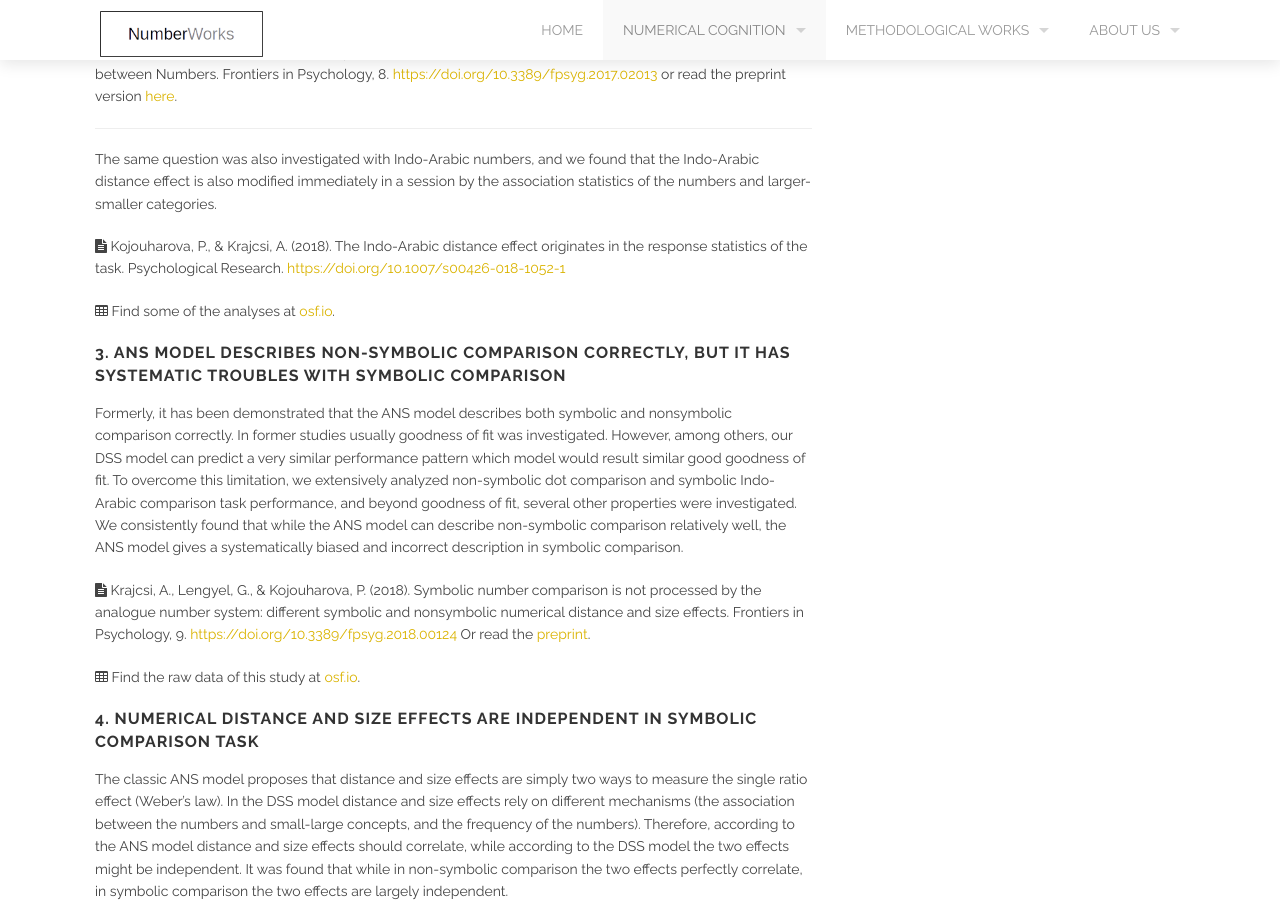
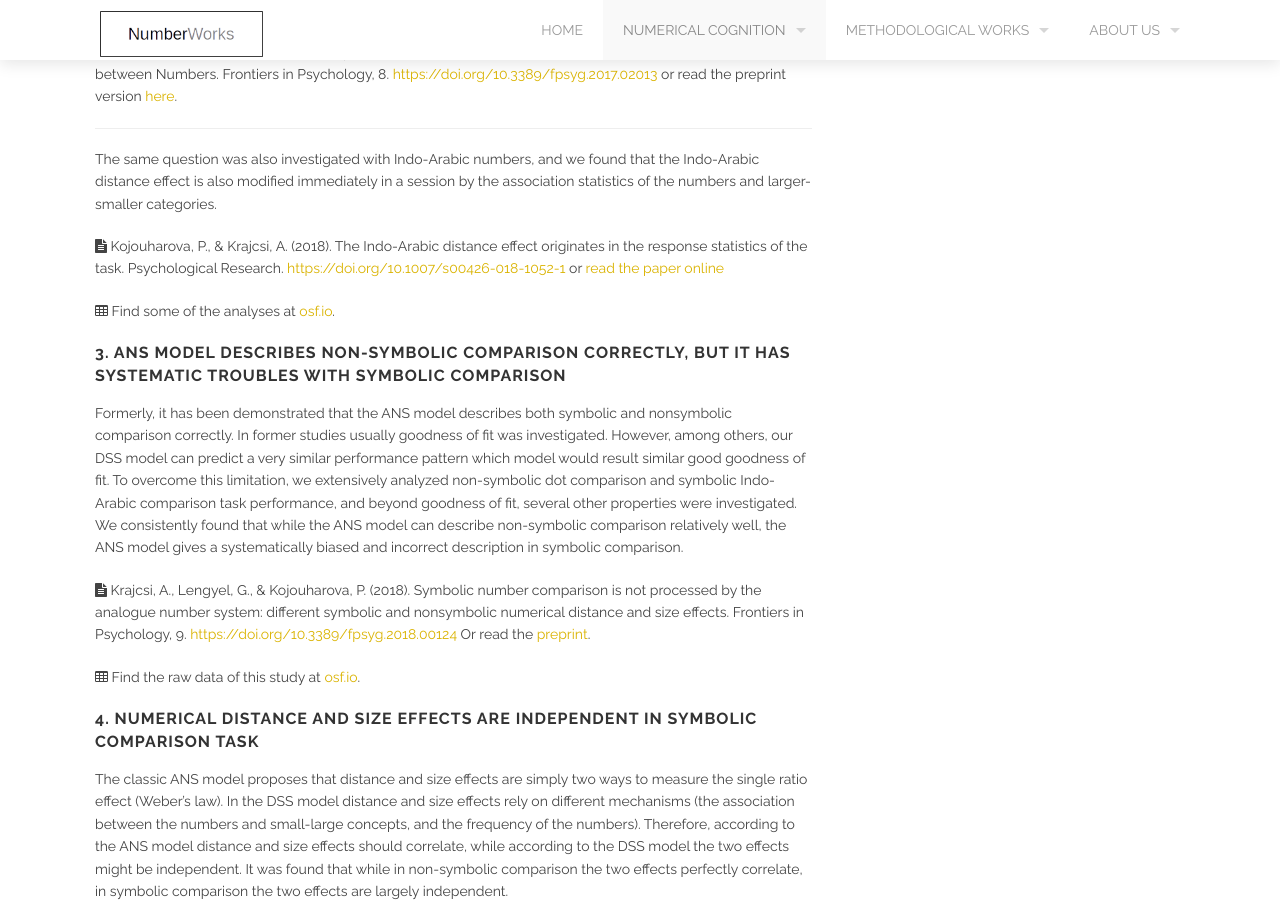
Before and after one commit to theNumberWorks/numberworks_website, a Jekyll site: the page built from discrete_semantic_system.md, in a window 1280 px wide and 900 px high, scrolled down 2016 px. Built offline with Jekyll 4.4.1, drawn with Linux system fonts in a browser that asks for light colours.

Commit message:
Update discrete_semantic_system.md

```diff
--- a/discrete_semantic_system.md
+++ b/discrete_semantic_system.md
@@ -44,7 +44,7 @@ In the classic ANS model, the distance effect of a comparison task is the conseq
 
 The same question was also investigated with Indo-Arabic numbers, and we found that the Indo-Arabic distance effect is also modified immediately in a session by the association statistics of the numbers and larger-smaller categories.
 
-<i class='fa fa-file-text'></i> Kojouharova, P., & Krajcsi, A. (2018). The Indo-Arabic distance effect originates in the response statistics of the task. Psychological Research. [https://doi.org/10.1007/s00426-018-1052-1](https://doi.org/10.1007/s00426-018-1052-1)
+<i class='fa fa-file-text'></i> Kojouharova, P., & Krajcsi, A. (2018). The Indo-Arabic distance effect originates in the response statistics of the task. Psychological Research. [https://doi.org/10.1007/s00426-018-1052-1](https://doi.org/10.1007/s00426-018-1052-1) or [read the paper online](https://rdcu.be/3iNv)
 
 <i class='fa fa-table'></i> Find some of the analyses at [osf.io](https://osf.io/qjymb/).
 
```
